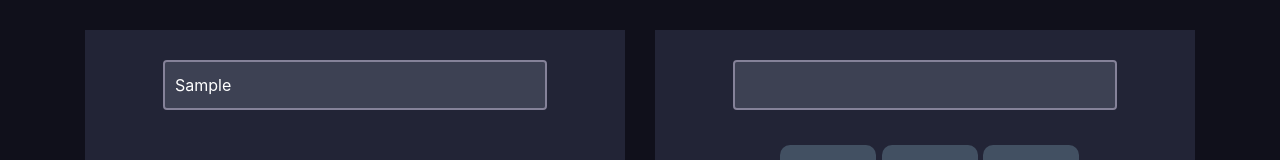
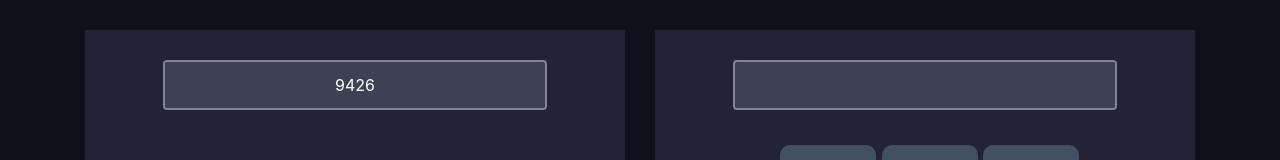
Before and after one commit to msakibhr/pin-matcher, a plain HTML site: page index.html in a window 1280 px wide. Both pictures are taken after typing "Sample" into the empty fields and a click on the button "Generate Pin". Shown: the top 160 px of the page. Drawn offline with nearby package versions, Linux system fonts and the light colour scheme.

Commit message:
Step-2 done

```diff
--- a/script.js
+++ b/script.js
@@ -1 +1,9 @@
-console.log('Hello, world!')
+const generatorDisplay = document.querySelector('.pin-generator input');
+const generateButton = document.querySelector('.generate-btn');
+
+let pin = 0;
+
+generateButton.addEventListener('click', () => {
+	pin = Math.floor(1000 + Math.random() * 9000);
+	generatorDisplay.value = pin;
+});
--- a/style.css
+++ b/style.css
@@ -41,6 +41,7 @@ input[type="text"] {
 	border: 2px solid #858299;
 	height: 50px;
 	padding: 10px;
+	text-align: center;
 }
 input[type="text"]:focus {
 	background-color: #3d4153;
```
Lines whose indentation alone changed are shown as unchanged.
